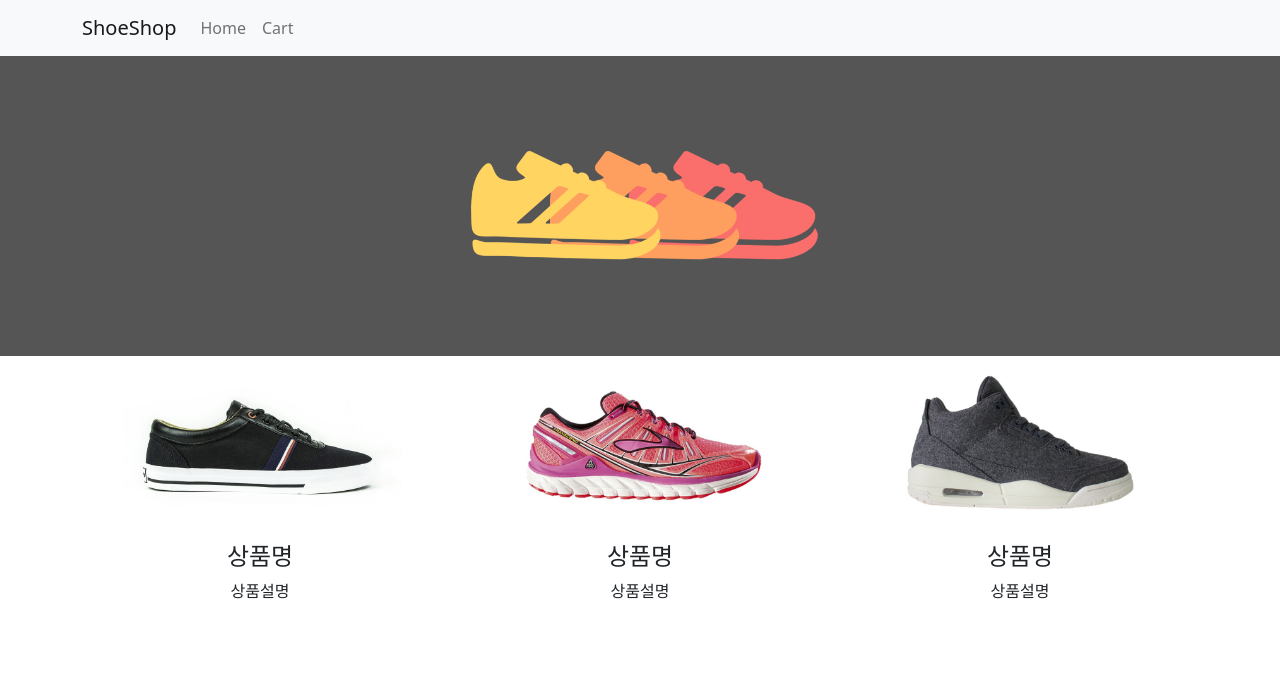
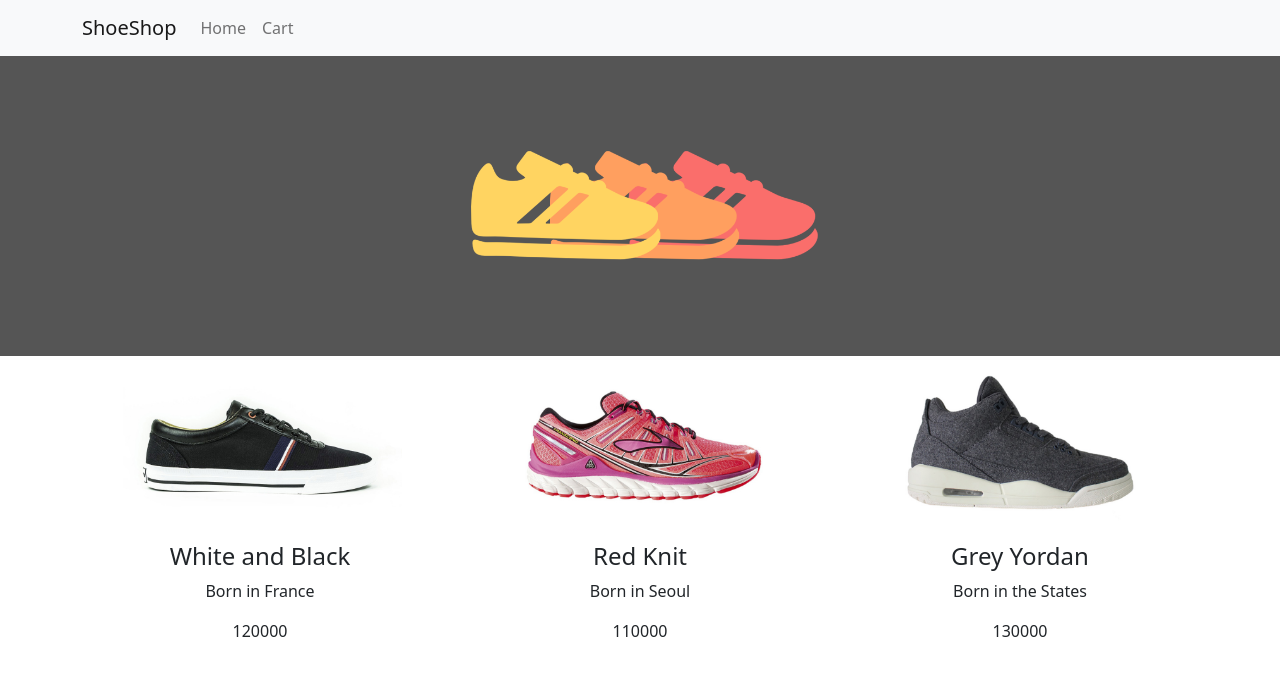
Before and after one commit to ktyoung/react, a React (Create React App) app in the folder shop/: page / in a window 1280 px wide. Shown: the top 676 px of the page. Built offline with nearby package versions, Linux system fonts and the light colour scheme.

Commit message:
import export

```diff
--- a/shop/src/App.js
+++ b/shop/src/App.js
@@ -1,12 +1,29 @@
 import './App.css';
 import 'bootstrap/dist/css/bootstrap.min.css';
 import { Navbar, Nav, Container, Row, Col } from 'react-bootstrap';
-// import 해야하는 이미지가 너무 많다면 public 폴더를 사용해도 됨
 import shoes1 from "./images/shoes1.jpg";
 import shoes2 from "./images/shoes2.jpg";
 import shoes3 from "./images/shoes3.jpg";
+import { useState } from 'react';
+import data from './data.js';
+// import 문법
+// import 작명 from '파일경로';
+// import a from './data.js';
+
+// 여러 변수를 import 하려면?
+// import {변수1, 변수2, ...} form '경로'
+// (참고) export 했던 변수명을 그대로 사용해야 함
+// import {a, b} from './data.js';
 
 function App() {
+
+  // 데이터는 다른 js 파일에 넣어서 사용할 수 있음
+
+  // 다른 파일에 있는 변수를 가져오려면?
+  // 1. 다른 파일에 있는 변수를 export
+  // 2. 사용하려는 파일에서 import
+  let [shoes] = useState(data);
+
   return (
     <div className="App">
       <Navbar bg="light" variant="light">
@@ -24,26 +41,27 @@
       <Container>
         <Row>
           <Col xs md={4}>
-            {/* (참고) 이미지 사용 방법
-            1. 이미지의 절대주소 (외부에 호스팅 한 이미지 사용 시)
-            2. public 폴더 사용
-              2-1. public 폴더에 있는 이미지 사용하려면 아래 문법을 권장함 (사이트 발행 시 하위 경로로 인해 문제가 생길 수 있음)
-              <img src={process.env.PUBLIC_URL + '/logo192.png'} width="80%" />
-            3. import 후 사용
-              3-1. import 할 이미지가 너무 많다면? public 폴더를 사용! */}
             <img src={ shoes1 } width="80%" />
-            <h4>상품명</h4>
-            <p>상품설명</p>
+            {/* (참고) 데이터를 사용할 땐 시작 기호만 잘 보면 됨! */}
+            {/* 1. 시작이 [대괄호]면 array 자료형 */}
+              {/* 1-1. 인덱싱으로 사용할 object 자료형 추출 */}
+            {/* 2. 시작이 {중괄호}면 object 자료형 */}
+              {/* 2-1. 자료 이름으로 사용할 데이터 추출 */}
+            <h4>{shoes[0].title}</h4>
+            <p>{shoes[0].content}</p>
+            <p>{shoes[0].price}</p>
           </Col>
           <Col xs md={4}>
             <img src={ shoes2 } width="80%" />
-            <h4>상품명</h4>
-            <p>상품설명</p>
+            <h4>{shoes[1].title}</h4>
+            <p>{shoes[1].content}</p>
+            <p>{shoes[1].price}</p>
           </Col>
           <Col xs md={4}>
             <img src={ shoes3 } width="80%" />
-            <h4>상품명</h4>
-            <p>상품설명</p>
+            <h4>{shoes[2].title}</h4>
+            <p>{shoes[2].content}</p>
+            <p>{shoes[2].price}</p>
           </Col>
         </Row>
       </Container>
--- /dev/null
+++ b/shop/src/data.js
@@ -0,0 +1,41 @@
+// (참고) 함수, 컴포넌트도 export 가능
+
+let a = 10;
+let b = 100;
+
+// export 문법
+// export default 변수명;
+// export default a;
+
+// 여러 변수를 export 하려면?
+// export { 변수1, 변수2, ...}
+export {a, b};
+
+// 서버에서 보낸 데이터라 가정함
+// let data=[ {},{},{} → object 자료형 ] → array 자료형
+// object 자료형은 자료 이름을 작성해서 사용해야 함
+// array 자료형은 인덱싱하여 사용
+let data = [
+  {
+    id : 0,
+    title : "White and Black",
+    content : "Born in France",
+    price : 120000
+  },
+
+  {
+    id : 1,
+    title : "Red Knit",
+    content : "Born in Seoul",
+    price : 110000
+  },
+
+  {
+    id : 2,
+    title : "Grey Yordan",
+    content : "Born in the States",
+    price : 130000
+  }
+]
+
+export default data;
```
